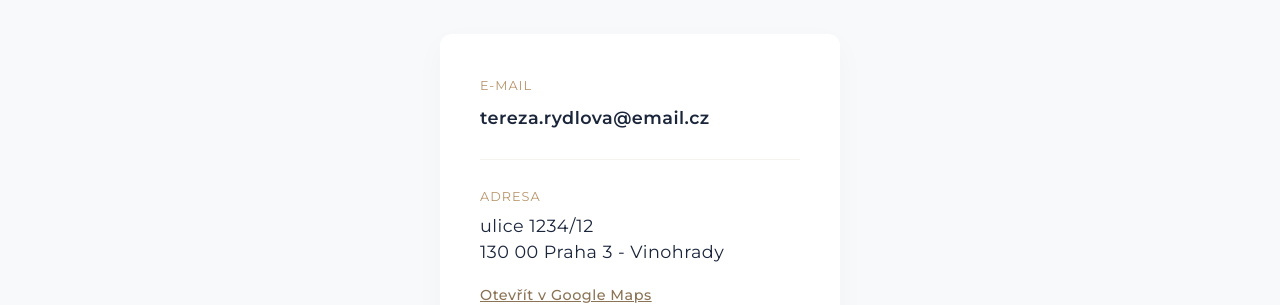
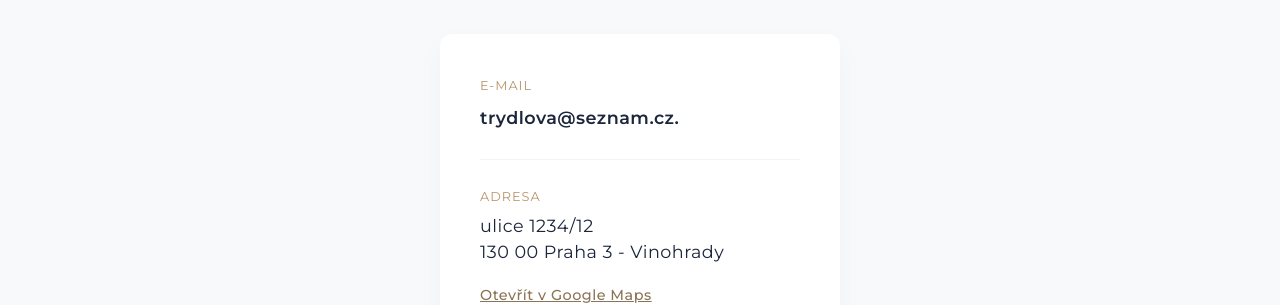
Before and after one commit to westleyovercash/tereza-rydlova, a Jekyll site: the page built from kontakt.md, in a window 1280 px wide. Shown: the part 396-701 px from the top of the page. Built offline with Jekyll 4.4.1, drawn with Linux system fonts in a browser that asks for light colours.

Commit message:
Update kontakt.md

```diff
--- a/kontakt.md
+++ b/kontakt.md
@@ -9,7 +9,7 @@ title: Kontakt
 
   <div style="background: white; padding: 40px; border-radius: 12px; display: inline-block; box-shadow: 0 10px 30px rgba(0,0,0,0.03); text-align: left; min-width: 320px;">
     <p style="margin: 0 0 5px 0; font-size: 0.8rem; text-transform: uppercase; letter-spacing: 1px; color: #B8956A;">E-mail</p>
-    <p style="font-size: 1.1rem; margin: 0 0 25px 0;"><strong>tereza.rydlova@email.cz</strong></p>
+    <p style="font-size: 1.1rem; margin: 0 0 25px 0;"><strong>trydlova@seznam.cz.</strong></p>
 
     <hr style="border: 0; border-top: 1px solid #F5F3F0; margin: 25px 0;">
 
```
